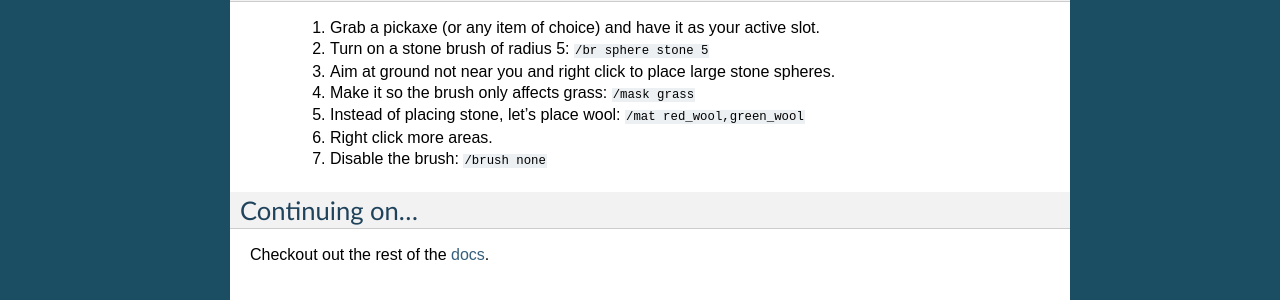
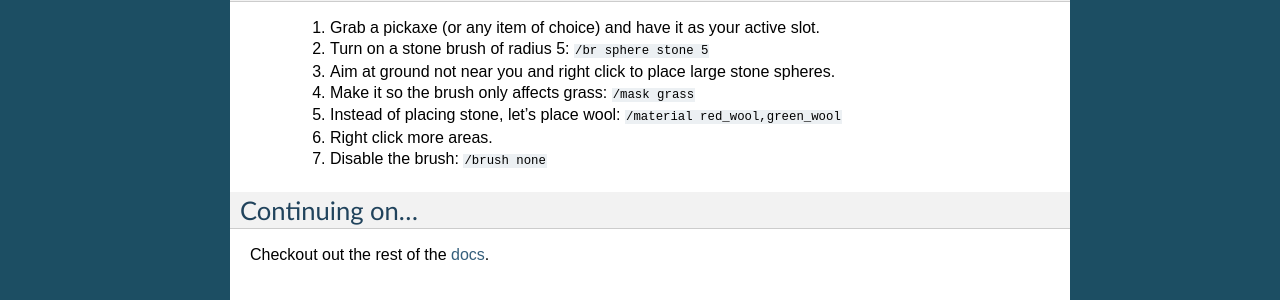
Before and after one commit to EngineHub/WorldEditDocs, a Sphinx documentation site: the page built from source/quickstart.rst, in a window 1280 px wide and 900 px high, scrolled down 1611 px. Shown: the part 526-826 px from the top of the window. Built offline with Sphinx 7.4.7, drawn with Linux system fonts in a browser that asks for light colours.

Commit message:
Change /mat to /material in quick start
Fixes #9

```diff
--- a/source/quickstart.rst
+++ b/source/quickstart.rst
@@ -77,7 +77,7 @@ Playing with brushes
     2. Turn on a stone brush of radius 5: ``/br sphere stone 5``
     3. Aim at ground not near you and right click to place large stone spheres.
     4. Make it so the brush only affects grass: ``/mask grass``
-    5. Instead of placing stone, let's place wool: ``/mat red_wool,green_wool``
+    5. Instead of placing stone, let's place wool: ``/material red_wool,green_wool``
     6. Right click more areas.
     7. Disable the brush: ``/brush none``
 
```
